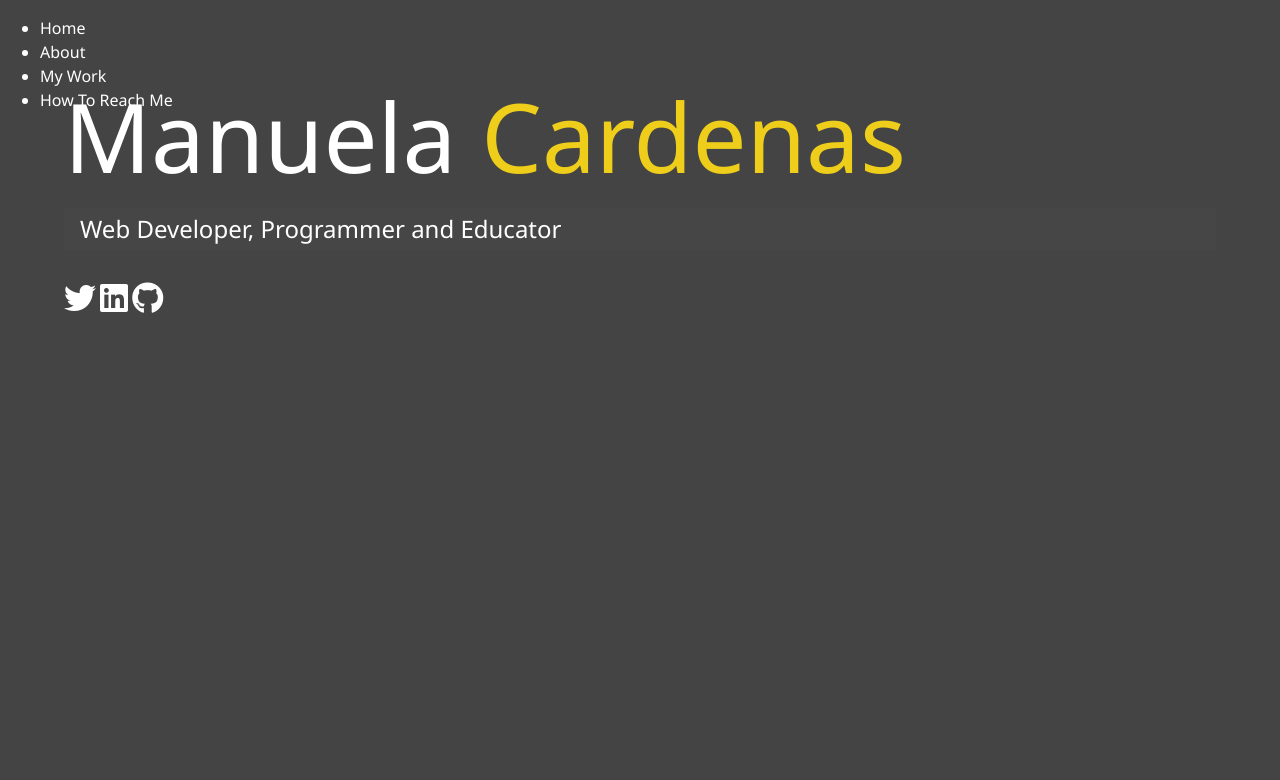
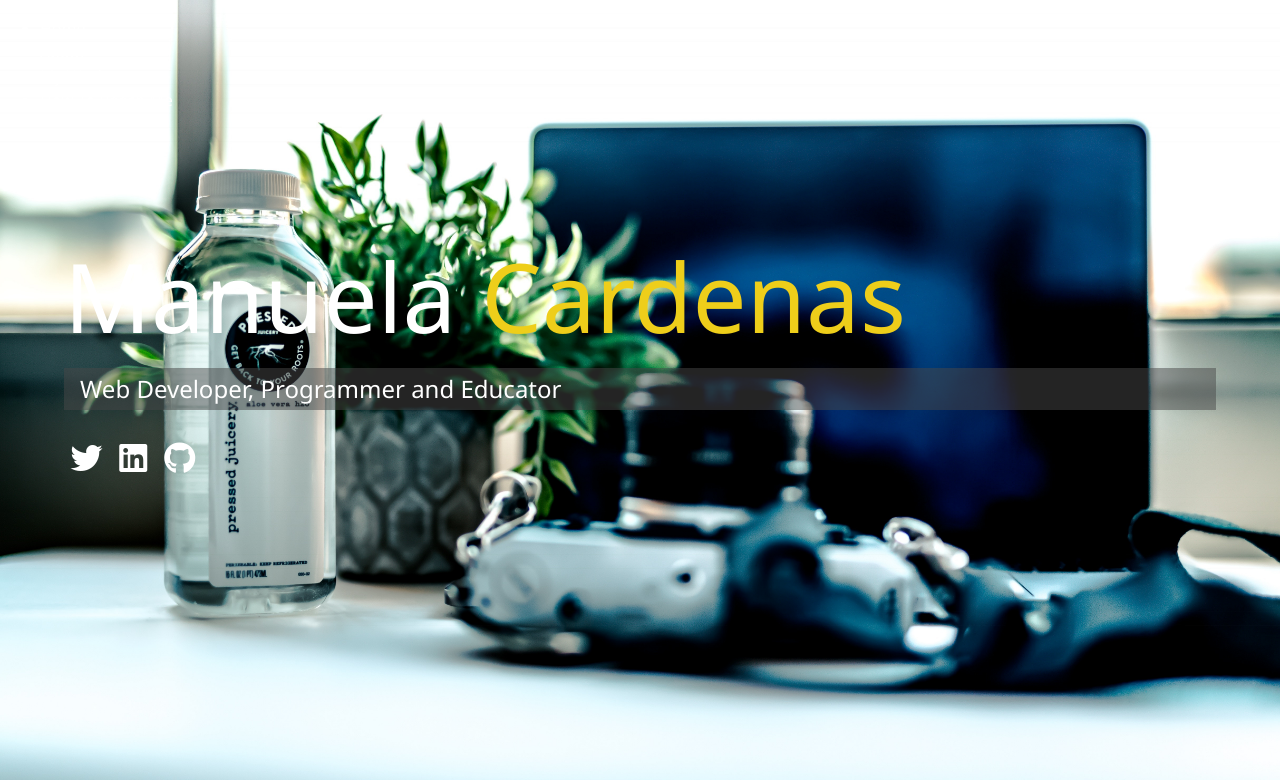
Before and after one commit to manucardenas/mc_portfolio, a PHP site: page /dist/index.html in a window 1280 px wide. Shown: the top 780 px of the page. Run offline with PHP 8.4, Linux system fonts and the light colour scheme; some libraries are stand-ins or nearby versions.

Commit message:
add background image

```diff
--- a/dist/css/main.css
+++ b/dist/css/main.css
@@ -8,6 +8,10 @@
   margin: 0;
   font-family: 'Segoe UI', Tahoma, Geneva, Verdana, sans-serif;
   line-height: 1.5; }
+  body#bg-img {
+    background: url("../img/background.jpg");
+    background-attachment: fixed;
+    background-size: cover; }
 
 h1, h2, h3 {
   margin: 0;
@@ -34,3 +38,14 @@
 main {
   padding: 4rem;
   height: 100%; }
+  main .icons {
+    margin-top: 1rem; }
+    main .icons a {
+      padding: 0.4rem; }
+      main .icons a:hover {
+        color: #eece1a;
+        transition: all 0.5s ease-out; }
+  main#home {
+    overflow: hidden; }
+    main#home h1 {
+      margin-top: 20vh; }
--- a/dist/index.html
+++ b/dist/index.html
@@ -6,7 +6,7 @@
     <link rel="stylesheet" href="css/main.css" />
     <title>Manuela's Portfolio</title>
   </head>
-  <body>
+  <body id="bg-img">
     <header>
       <div class="menu-btn">
         <div class="btn-line"></div>
--- a/scss/main.scss
+++ b/scss/main.scss
@@ -1,5 +1,23 @@
 $primary-color: #444;
 $secondary-color: #eece1a;
+$show-home-image: true;
+$home-image: url('../img/background.jpg');
+$background-opacity: 0.9;
+
+@mixin easeOut {
+  transition: all 0.5s ease-out;
+}
+
+@mixin background {
+  @if $show-home-image {
+    &#bg-img {
+      background: $home-image;
+      background-attachment: fixed;
+      background-size: cover;
+
+    }
+  }
+}
 
 *{
   box-sizing: border-box;
@@ -7,6 +25,7 @@
 
 
 body{
+  @include background;
   background: $primary-color;
   color: white;
   height:100%;
@@ -49,4 +68,24 @@
 main {
   padding: 4rem;
   height: 100%;
+
+  .icons {
+    margin-top: 1rem;
+
+    a{
+      padding: 0.4rem;
+
+      &:hover {
+        color: $secondary-color;
+        @include easeOut();
+      }
+    }
+  }
+
+  &#home{
+    overflow: hidden;
+    h1 {
+      margin-top: 20vh;
+    }
+  }
 }
```
Also changed, not shown: dist/img/background.jpg (added).
